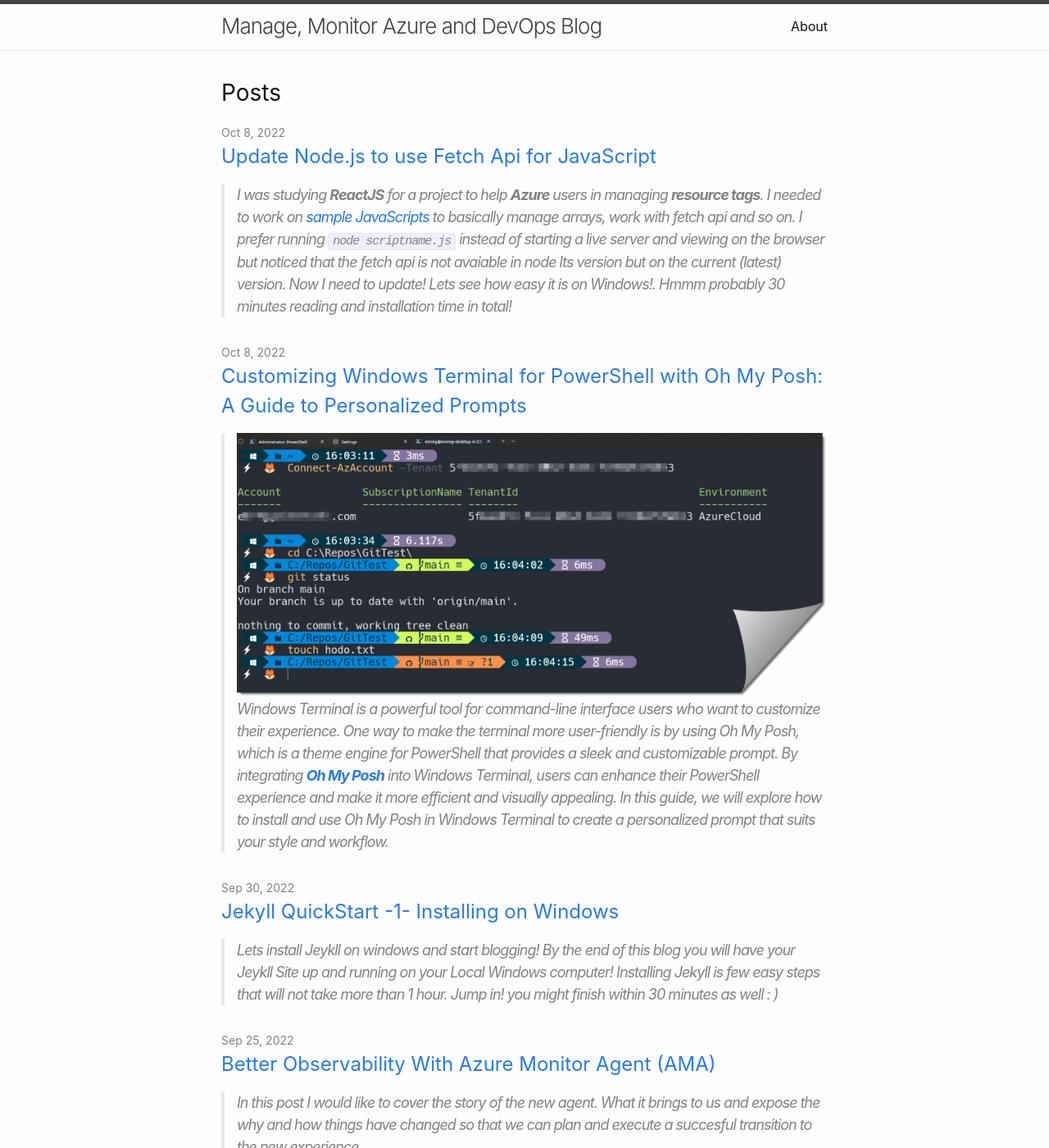
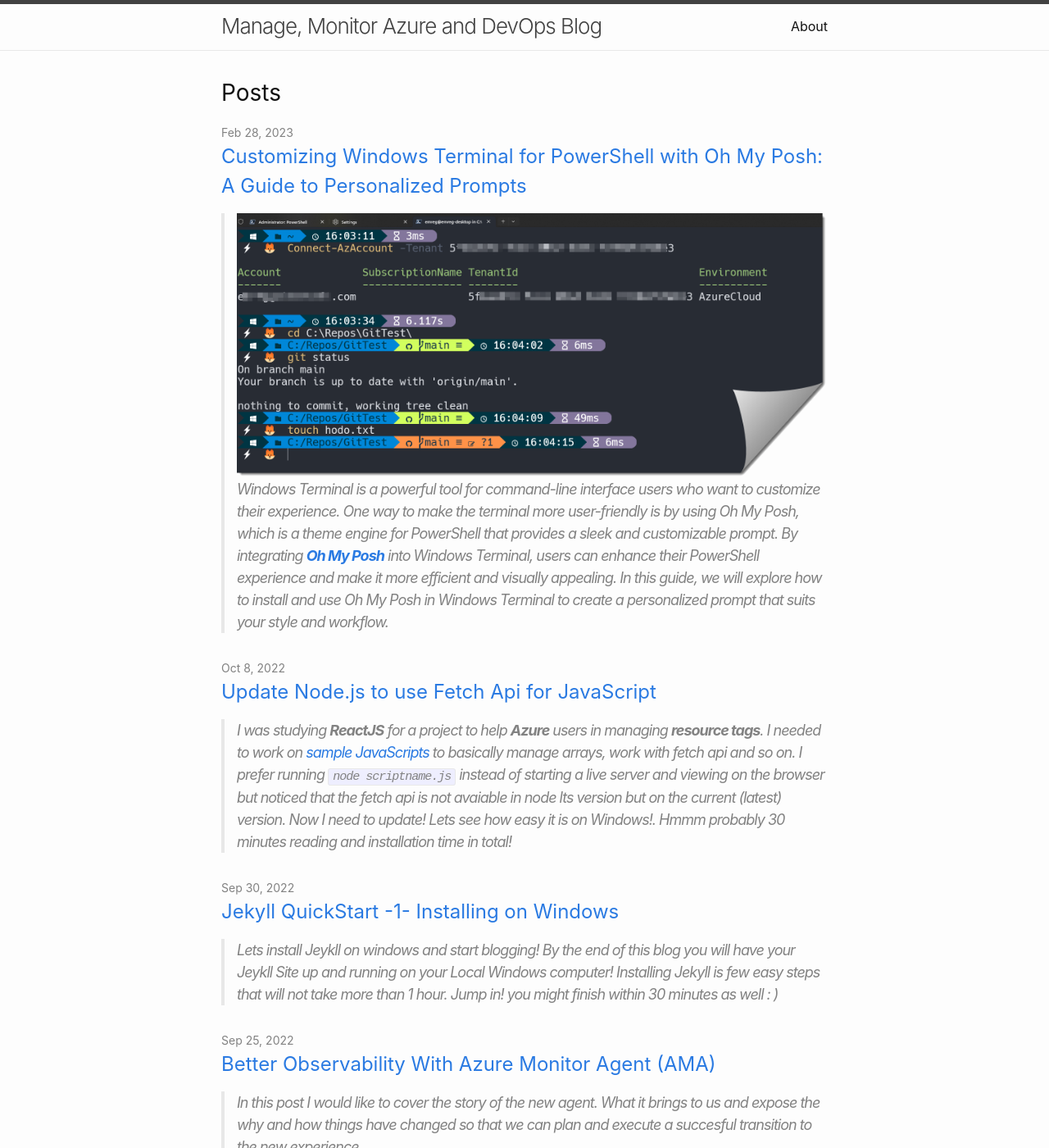
Before and after one commit to emrgcl/emrgcl.github.io, a Jekyll site: the page built from index.markdown, in a window 1280 px wide and 1400 px high. Shown: the whole window at 82% size. Built offline with Jekyll 4.4.1, drawn with Linux system fonts in a browser that asks for light colours.

Commit message:
Updated DAte

```diff
--- a/_posts/2022-10-13-Customizing-Windows-Terminal-for-PowerShell-with-Oh-My-Posh-A-Guide-to-Personalized-Prompts.markdown
+++ b/_posts/2023-02-28-Customizing-Windows-Terminal-for-PowerShell-with-Oh-My-Posh-A-Guide-to-Personalized-Prompts.markdown
@@ -1,7 +1,7 @@
 ---
 layout: post
 title:  "Customizing Windows Terminal for PowerShell with Oh My Posh: A Guide to Personalized Prompts"
-date:   2022-10-08 09:05:42 +0300
+date:   2023-02-28 09:05:42 +0300
 categories: Tools
 ---
 > ![ohMyPosh]({{ site.url }}/assets/images/23-02-28-Customizing-Windows-Terminal-for-PowerShell-with-Oh-My-Posh-A-Guide-to-Personalized-Prompts/ohmyposh.png) Windows Terminal is a powerful tool for command-line interface users who want to customize their experience. One way to make the terminal more user-friendly is by using Oh My Posh, which is a theme engine for PowerShell that provides a sleek and customizable prompt. By integrating **[Oh My Posh](https://ohmyposh.dev/)** into Windows Terminal, users can enhance their PowerShell experience and make it more efficient and visually appealing. In this guide, we will explore how to install and use Oh My Posh in Windows Terminal to create a personalized prompt that suits your style and workflow.
```
